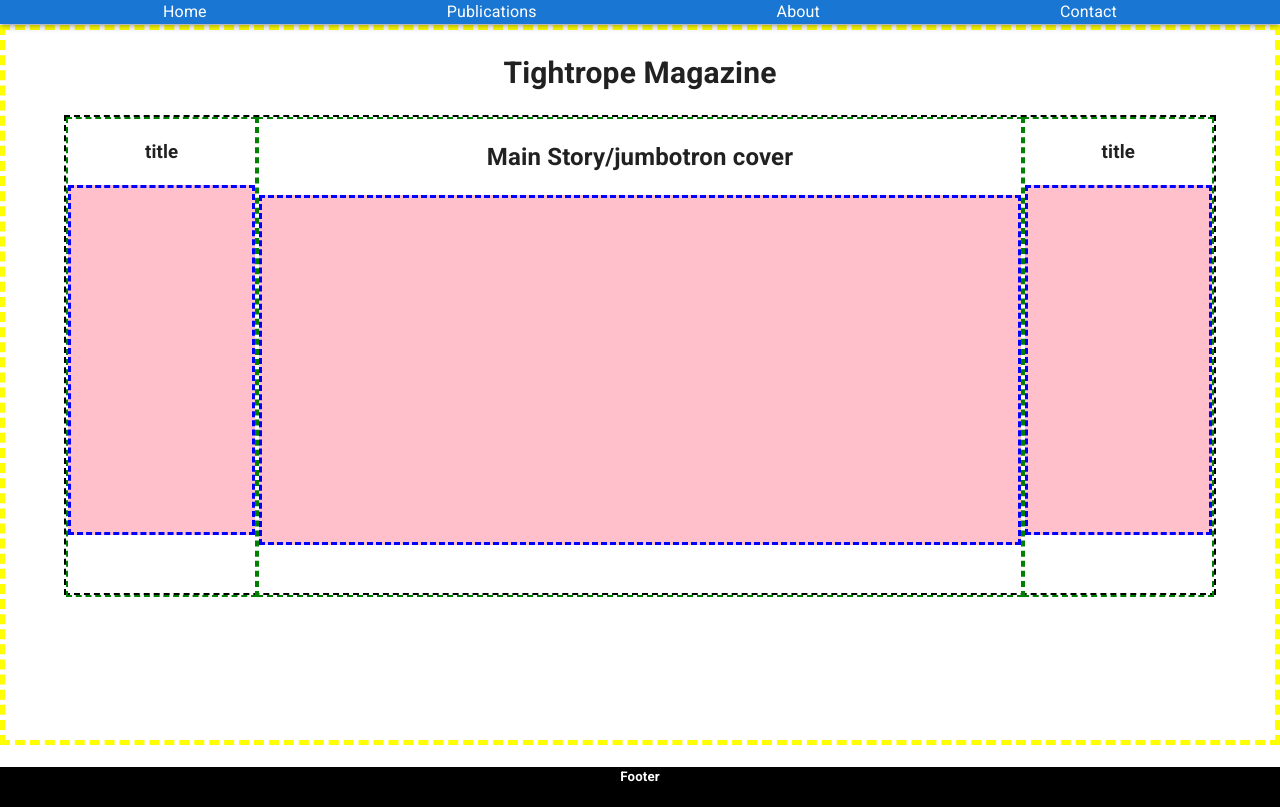
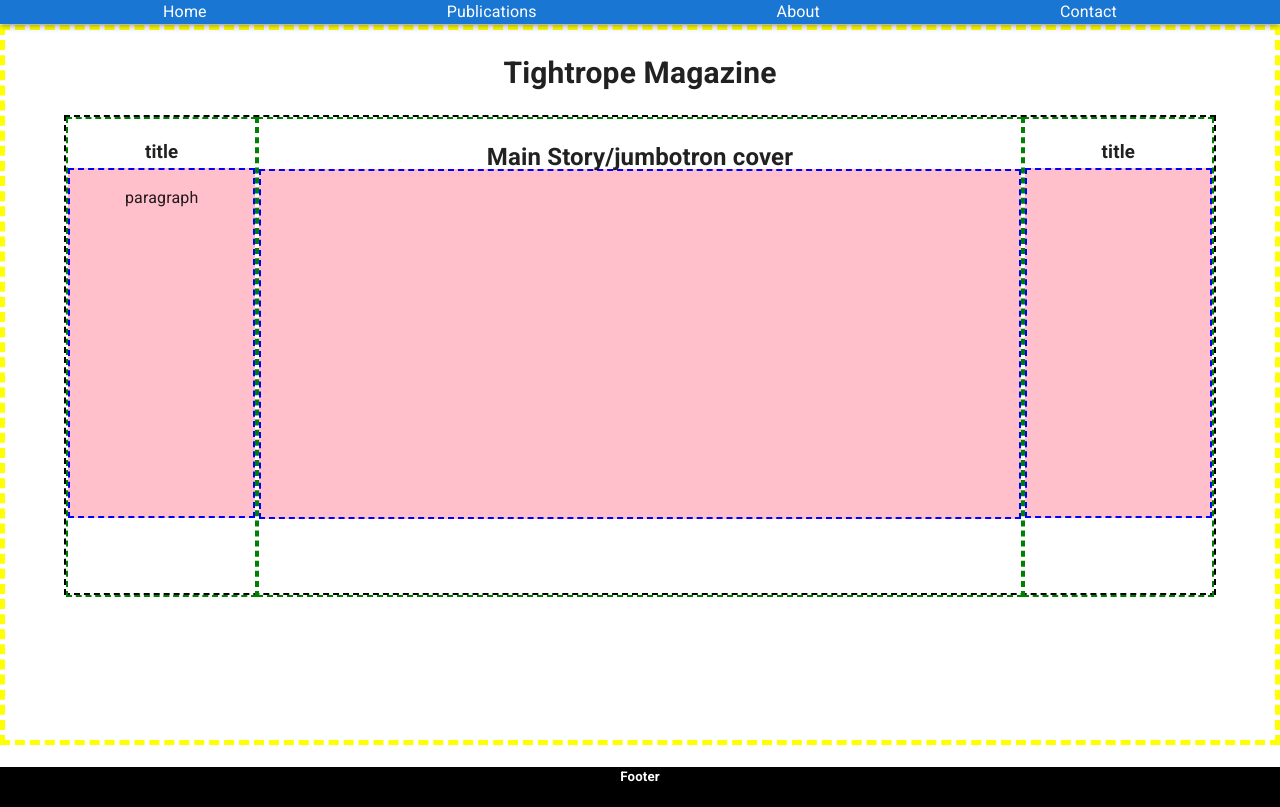
Before and after one commit to twalker7/tightrope-magazine-landing, a React (Create React App) app: page / in a window 1280 px wide. Built offline with nearby package versions, Linux system fonts and the light colour scheme.

Commit message:
leveled content titles with common div height:

```diff
--- a/src/App.css
+++ b/src/App.css
@@ -56,13 +56,17 @@
 }
 
 .sideColumnBody{
-  border: blue dashed 3px;
+  border: blue dashed 2px;
   height: 350px;
   background-color:pink;
 }
 
 .mainColumnBody{
-  border: blue dashed 3px;
+  border: blue dashed 2px;
   height: 350px;
   background-color:pink;
 }
+
+.columnTitleDiv{
+  height: 30px;
+}
--- a/src/components/Content/index.js
+++ b/src/components/Content/index.js
@@ -13,15 +13,19 @@ function Content(){
                         <Grid container flexDirection="row" spacing={0}>
                             <Grid item lg={2}>
                                 <section className="columnContain">
-                                    <h3> title</h3>
+                                    <div className="columnTitleDiv">
+                                        <h3> title</h3>
+                                    </div>
                                     <div className="sideColumnBody">
-
+                                        <p> paragraph </p>
                                     </div>
                                 </section>
                             </Grid>
                             <Grid item lg={8}>
                                 <section className="columnContain">
-                                    <h2> Main Story/jumbotron cover</h2>
+                                    <div className="columnTitleDiv">
+                                        <h2> Main Story/jumbotron cover</h2>
+                                    </div>
                                     <div className ="mainColumnBody">
 
                                     </div>
@@ -32,7 +36,9 @@ function Content(){
                             </Grid>
                             <Grid item lg={2}>
                                 <section className="columnContain">
+                                <div className="columnTitleDiv">
                                     <h3> title</h3>
+                                </div>
                                     <div className="sideColumnBody">
 
                                     </div>
```
